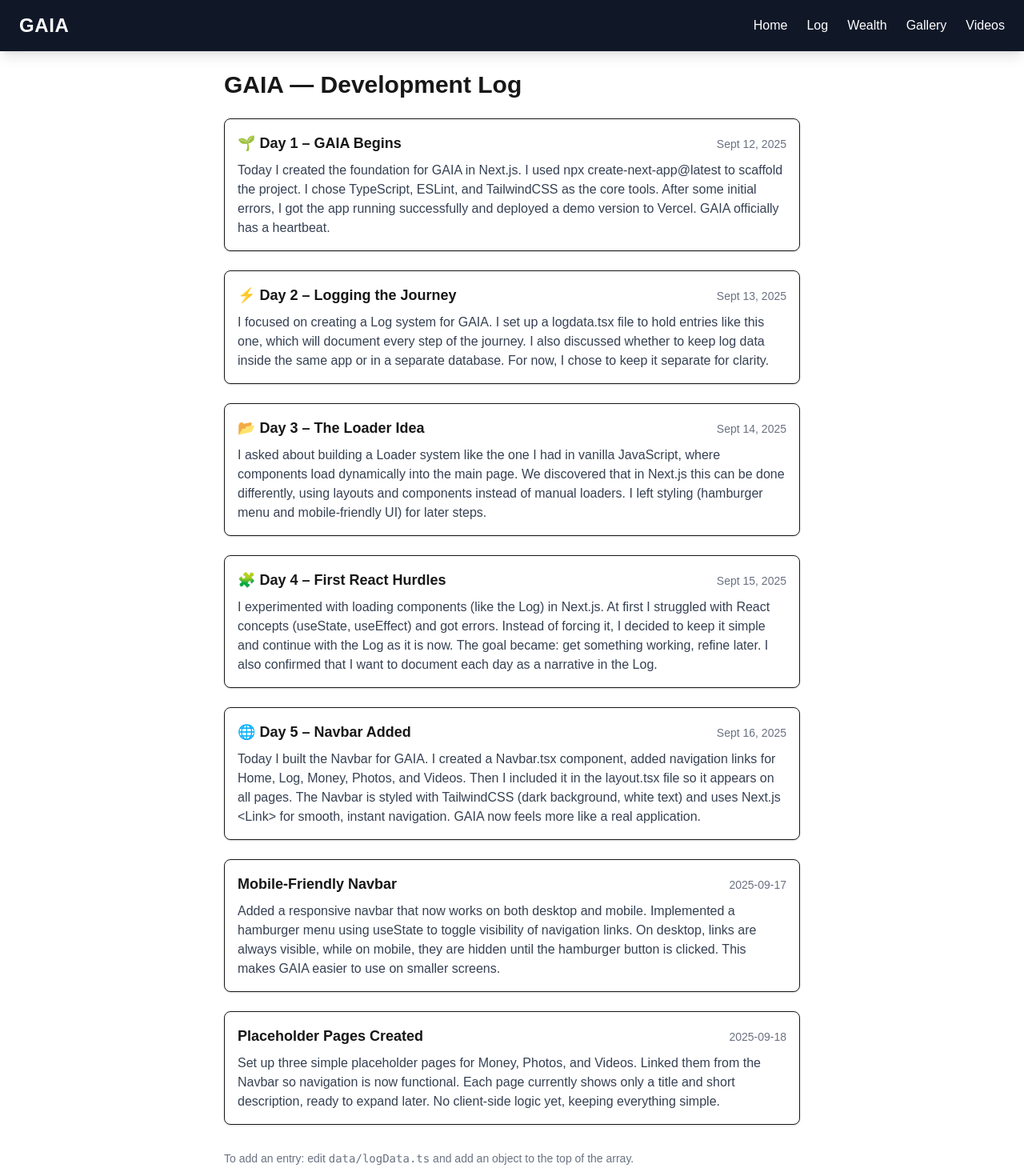
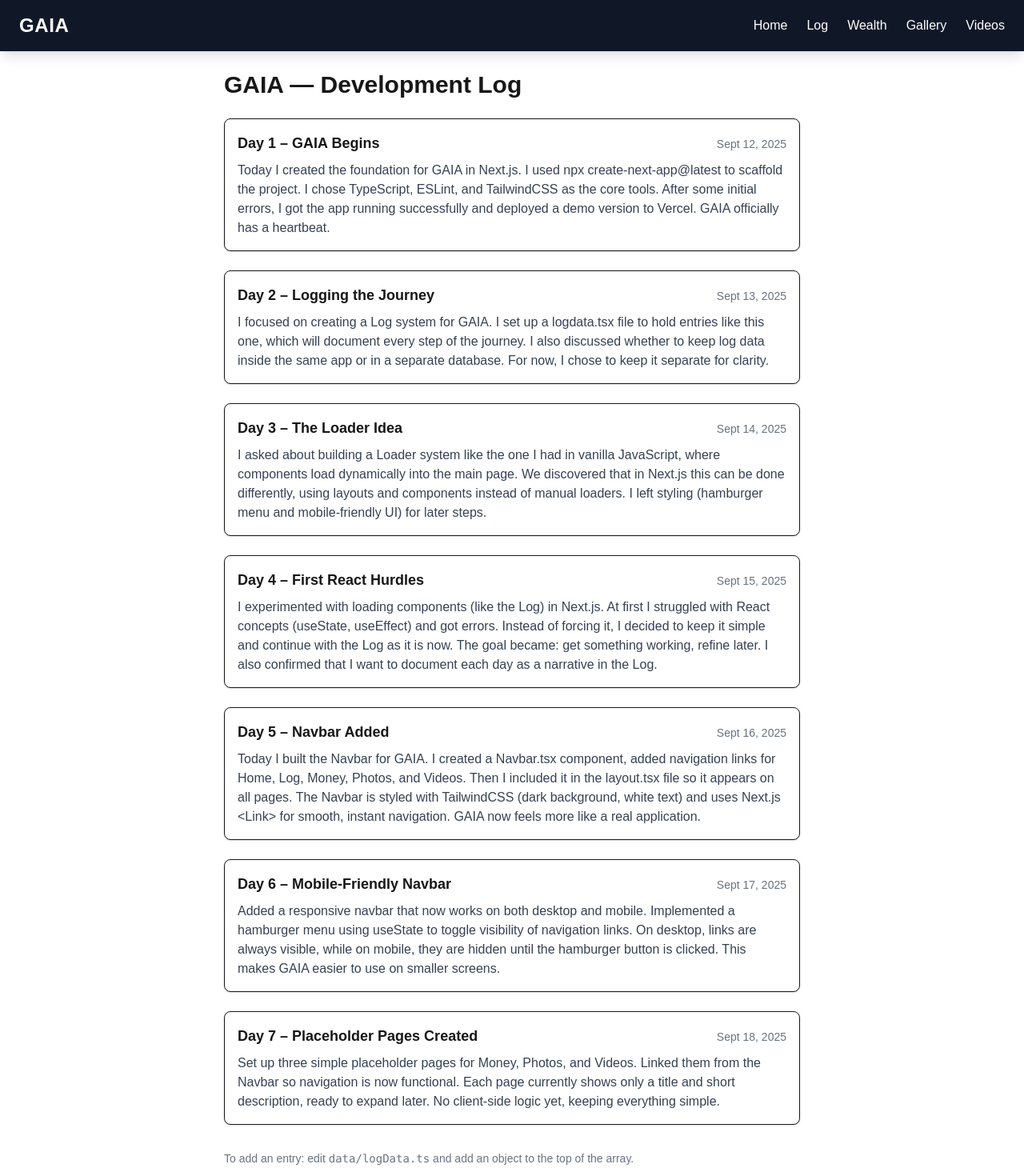
Before and after one commit to Mostafa-El-Masry/gaia, a Next.js app: page /log in a window 1280 px wide. Shown: the top 1470 px of the page at 80% size. Built offline with nearby package versions, Linux system fonts and the light colour scheme.

Commit message:
log update

```diff
--- a/data/logData.ts
+++ b/data/logData.ts
@@ -11,49 +11,49 @@ export const logData: LogEntry[] = [
   {
     day: 1,
     date: "Sept 12, 2025",
-    title: "🌱 Day 1 – GAIA Begins",
+    title: "Day 1 – GAIA Begins",
     content:
       "Today I created the foundation for GAIA in Next.js. I used npx create-next-app@latest to scaffold the project. I chose TypeScript, ESLint, and TailwindCSS as the core tools. After some initial errors, I got the app running successfully and deployed a demo version to Vercel. GAIA officially has a heartbeat.",
   },
   {
     day: 2,
     date: "Sept 13, 2025",
-    title: "⚡ Day 2 – Logging the Journey",
+    title: "Day 2 – Logging the Journey",
     content:
       "I focused on creating a Log system for GAIA. I set up a logdata.tsx file to hold entries like this one, which will document every step of the journey. I also discussed whether to keep log data inside the same app or in a separate database. For now, I chose to keep it separate for clarity.",
   },
   {
     day: 3,
     date: "Sept 14, 2025",
-    title: "📂 Day 3 – The Loader Idea",
+    title: "Day 3 – The Loader Idea",
     content:
       "I asked about building a Loader system like the one I had in vanilla JavaScript, where components load dynamically into the main page. We discovered that in Next.js this can be done differently, using layouts and components instead of manual loaders. I left styling (hamburger menu and mobile-friendly UI) for later steps.",
   },
   {
     day: 4,
     date: "Sept 15, 2025",
-    title: "🧩 Day 4 – First React Hurdles",
+    title: "Day 4 – First React Hurdles",
     content:
       "I experimented with loading components (like the Log) in Next.js. At first I struggled with React concepts (useState, useEffect) and got errors. Instead of forcing it, I decided to keep it simple and continue with the Log as it is now. The goal became: get something working, refine later. I also confirmed that I want to document each day as a narrative in the Log.",
   },
   {
     day: 5,
     date: "Sept 16, 2025",
-    title: "🌐 Day 5 – Navbar Added",
+    title: "Day 5 – Navbar Added",
     content:
       "Today I built the Navbar for GAIA. I created a Navbar.tsx component, added navigation links for Home, Log, Money, Photos, and Videos. Then I included it in the layout.tsx file so it appears on all pages. The Navbar is styled with TailwindCSS (dark background, white text) and uses Next.js <Link> for smooth, instant navigation. GAIA now feels more like a real application.",
   },
   {
-  day: 6,
-  date: "2025-09-17",
-  title: "Mobile-Friendly Navbar",
-  content: "Added a responsive navbar that now works on both desktop and mobile. Implemented a hamburger menu using useState to toggle visibility of navigation links. On desktop, links are always visible, while on mobile, they are hidden until the hamburger button is clicked. This makes GAIA easier to use on smaller screens.",
+    day: 6,
+    date: "Sept 17, 2025",
+    title: "Day 6 – Mobile-Friendly Navbar",
+    content: "Added a responsive navbar that now works on both desktop and mobile. Implemented a hamburger menu using useState to toggle visibility of navigation links. On desktop, links are always visible, while on mobile, they are hidden until the hamburger button is clicked. This makes GAIA easier to use on smaller screens.",
 },
 {
-  day: 7,
-  date: "2025-09-18",
-  title: "Placeholder Pages Created",
-  content: "Set up three simple placeholder pages for Money, Photos, and Videos. Linked them from the Navbar so navigation is now functional. Each page currently shows only a title and short description, ready to expand later. No client-side logic yet, keeping everything simple."
+    day: 7,
+    date: "Sept 18, 2025",
+    title: "Day 7 – Placeholder Pages Created",
+    content: "Set up three simple placeholder pages for Money, Photos, and Videos. Linked them from the Navbar so navigation is now functional. Each page currently shows only a title and short description, ready to expand later. No client-side logic yet, keeping everything simple."
 },
 
 ];
```
